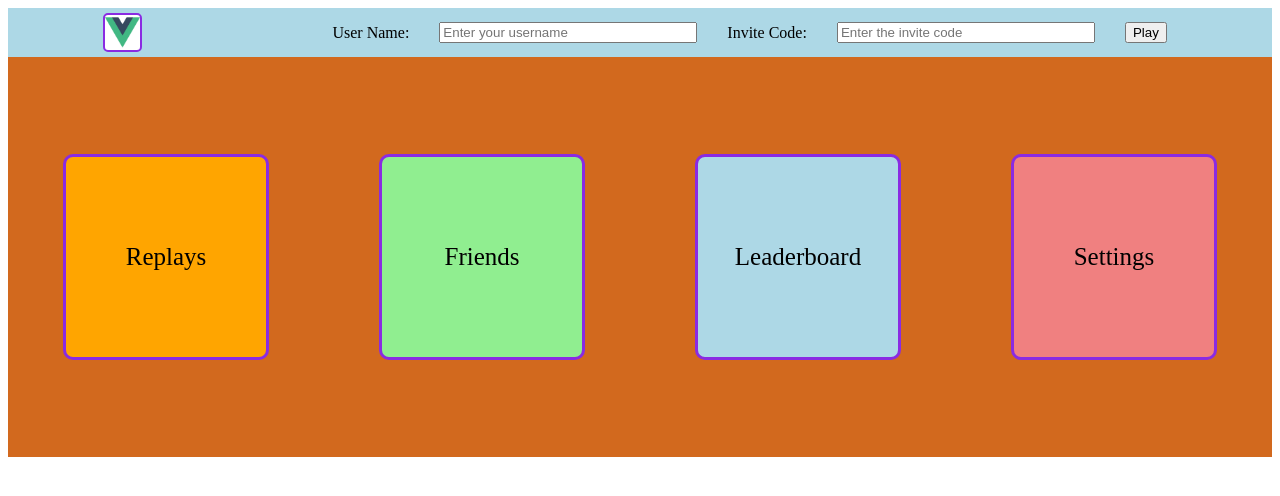
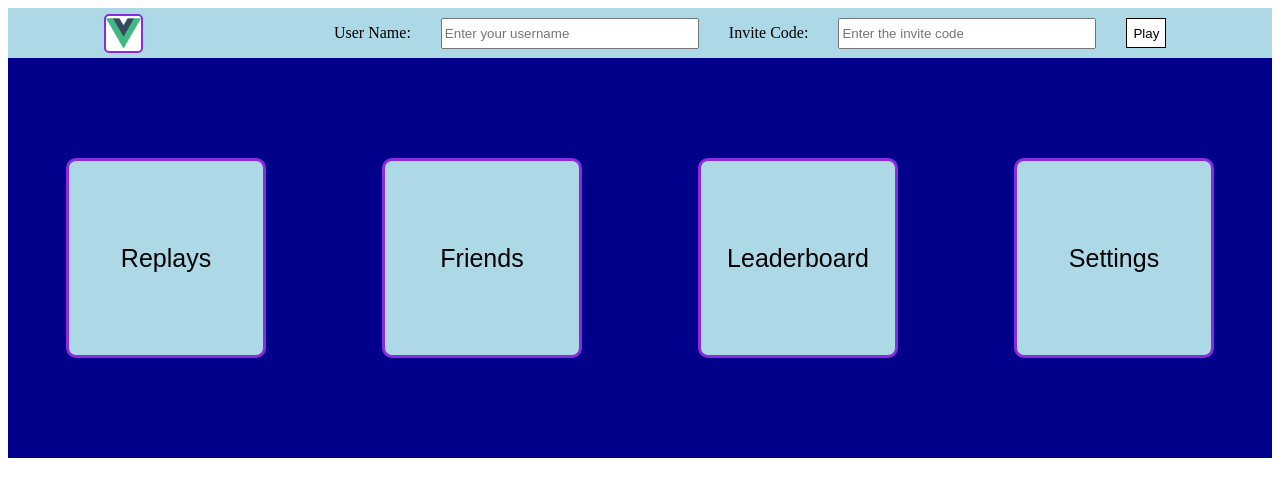
Before and after one commit to ProgHayder/Tic-Tac-Toe, a Vue app: page / in a window 1280 px wide. Shown: the top 496 px of the page. Built offline with nearby package versions, Linux system fonts and the light colour scheme.

Commit message:
Routes Added

```diff
--- a/package.json
+++ b/package.json
@@ -9,7 +9,8 @@
   },
   "dependencies": {
     "core-js": "^3.8.3",
-    "vue": "^3.2.13"
+    "vue": "^3.2.13",
+    "vue-router": "^4.5.1"
   },
   "devDependencies": {
     "@babel/core": "^7.12.16",
--- a/public/index.html
+++ b/public/index.html
@@ -1,16 +1,13 @@
 <!DOCTYPE html>
-<html lang="">
+<html lang="en">
   <head>
     <meta charset="utf-8">
     <meta http-equiv="X-UA-Compatible" content="IE=edge">
     <meta name="viewport" content="width=device-width,initial-scale=1.0">
     <link rel="icon" href="<%= BASE_URL %>favicon.ico">
-    <title><%= htmlWebpackPlugin.options.title %></title>
+
   </head>
   <body>
-    <noscript>
-      <strong>We're sorry but <%= htmlWebpackPlugin.options.title %> doesn't work properly without JavaScript enabled. Please enable it to continue.</strong>
-    </noscript>
     <div id="app"></div>
     <!-- built files will be auto injected -->
   </body>
--- a/src/App.vue
+++ b/src/App.vue
@@ -1,27 +1,15 @@
 <script>
-import UserInfo from './components/UserInfo';
-import Dashboard from './components/Dashboard';
-import UserPhoto from './components/UserPhoto'
+import RouterView from 'vue-router'
 export default {
-  name: 'App',
-  components: {
-    UserInfo,
-    Dashboard,
-    UserPhoto,
-  },
+  name:'App',
+  components: [
+    RouterView,
+  ]
 }
 </script>
 <template>
-  <div id="app">
-    <UserPhoto />
-    <UserInfo />
-  </div>
-  <Dashboard />
+  <RouterView />
 </template>
 <style scoped>
-#app {
-  background-color: lightblue;
-  display: flex;
-  justify-content: space-around;
-}
+
 </style>
--- a/src/components/Dashboard.vue
+++ b/src/components/Dashboard.vue
@@ -1,22 +1,29 @@
 <script>
 export default {
     name: "DashBoard",
+    methods: {
+        changeEndpoint(endpoint) {
+            const baseUrl = window.location.origin;
+            const url = new URL(endpoint, baseUrl);
+            window.location.href = url.href;
+        },
+    }
 }
 </script>
 <template>
     <div class="dashboard">
-        <div id="replays" class="card">
+        <button @click="changeEndpoint('/replays')" id="replays" class="card">
             <span>Replays</span>
-        </div>
-        <div id="friends" class="card">
+        </button>
+        <button @click="changeEndpoint('/friends')" id="friends" class="card">
             <span>Friends</span>
-        </div>
-        <div id="leaderboard" class="card">
+        </button>
+        <button @click="changeEndpoint('/leaderboard')" id="leaderboard" class="card">
             <span>Leaderboard</span>
-        </div>
-        <div id="settings" class="card">
+        </button>
+        <button @click="changeEndpoint('/settings')" id="settings" class="card">
             <span>Settings</span>
-        </div>
+        </button>
     </div>
 </template>
 <style scoped>
@@ -27,22 +34,22 @@ div[class="dashboard"] {
     flex-wrap: wrap;
     align-items: center;
     justify-content: space-around;
-    background-color: chocolate;
+    background-color: darkblue;
 }
 
-div[class="card"] {
+button[class="card"] {
     height: 200px;
     width: 200px;
     display: flex;
     justify-content: center;
     flex-direction: row;
     align-items: center;
-    background-color: white;
+    background-color: lightblue;
     border: 3px solid blueviolet;
     border-radius: 10px;
 }
 
-div[class="card"]:hover {
+button[class="card"]:hover {
     cursor: pointer;
     transform: scale(1.05);
 }
@@ -50,21 +57,4 @@ div[class="card"]:hover {
 span {
     font-size: 25px;
 }
-
-div[id="replays"] {
-    background-color: orange;
-}
-
-div[id="friends"] {
-    background-color: lightgreen;
-}
-
-div[id="leaderboard"] {
-    background-color: lightblue;
-}
-
-div[id="settings"] {
-    background-color: lightcoral;
-}
-
 </style>
--- /dev/null
+++ b/src/components/SearchFriends.vue
@@ -0,0 +1,17 @@
+<script>
+export default {
+    name: "SearchFriends",
+}
+</script>
+<template>
+    <div class="search-section">
+        <input type="text" placeholder="Search for friends..." />
+        <button>Search</button>
+    </div>
+</template>
+<style scoped>
+div[class="search-section"] {
+    background-color: lightblue;
+    height: 50px;
+}
+</style>
--- a/src/components/UserInfo.vue
+++ b/src/components/UserInfo.vue
@@ -22,7 +22,20 @@ div[class="user-info"] {
 }
 
 input {
+    height: 25px;
     width: 250px;
     margin: 0px 30px;
 }
+
+button {
+    height: 30px;
+    background-color: white;
+    border: 1px solid #000;
+}
+
+button:hover {
+    cursor: pointer;
+    transform: scale(1.05);
+}
+
 </style>
--- /dev/null
+++ b/src/router/index.js
@@ -0,0 +1,21 @@
+import FriendsView from '@/views/FriendsView';
+import HomeView from '@/views/HomeView';
+import { createRouter, createWebHistory } from 'vue-router'
+
+const router = createRouter({
+    history: createWebHistory('/'),
+    routes: [
+        {
+            path: '/',
+            name: 'home',
+            component: HomeView
+        },
+        {
+            path: '/friends',
+            name: 'friends',
+            component: FriendsView
+        }
+    ]
+})
+
+export default router;
--- /dev/null
+++ b/src/views/FriendsView.vue
@@ -0,0 +1,14 @@
+<script>
+import SearchFriends from '@/components/SearchFriends';
+export default {
+    name: 'FriendsView',
+    components: {
+        SearchFriends,
+    },
+};
+</script>
+<template>
+    <SearchFriends />
+</template>
+<style scoped>
+</style>
--- /dev/null
+++ b/src/views/HomeView.vue
@@ -0,0 +1,30 @@
+<script>
+import UserInfo from '@/components/UserInfo';
+import Dashboard from '@/components/Dashboard';
+import UserPhoto from '@/components/UserPhoto'
+export default {
+  name: 'App',
+  components: {
+    UserInfo,
+    Dashboard,
+    UserPhoto,
+  },
+}
+</script>
+<template>
+    <div id="app">
+    <UserPhoto />
+    <UserInfo />
+  </div>
+  <Dashboard />
+</template>
+<style scoped>
+#app {
+    display: flex;
+    flex-direction: row;
+    align-items: center;
+    background-color: lightblue;
+    justify-content: space-around;
+    height: 50px;
+}
+</style>
```
Also changed, not shown: src/main.js (+6 -3 lines), 1 other file (tests, documents, lock files or other folders).
